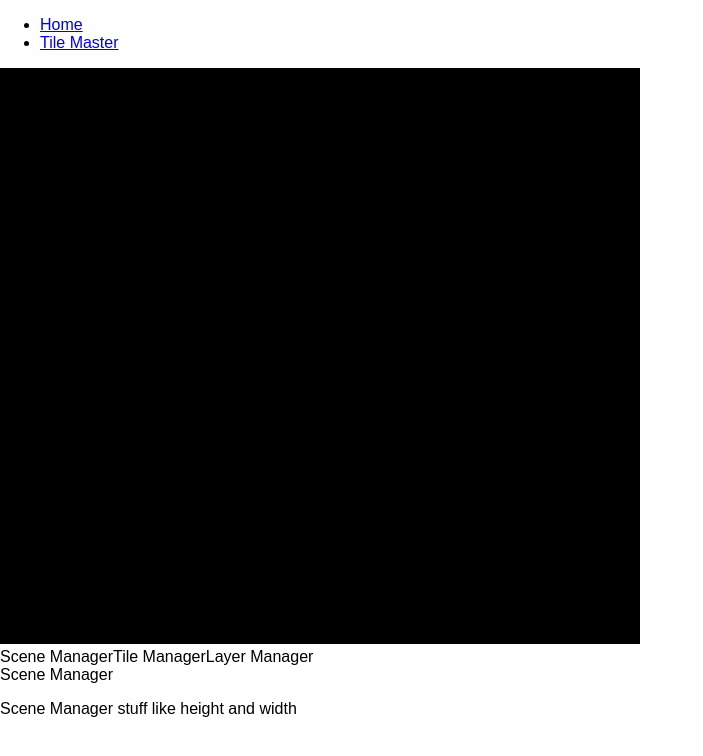
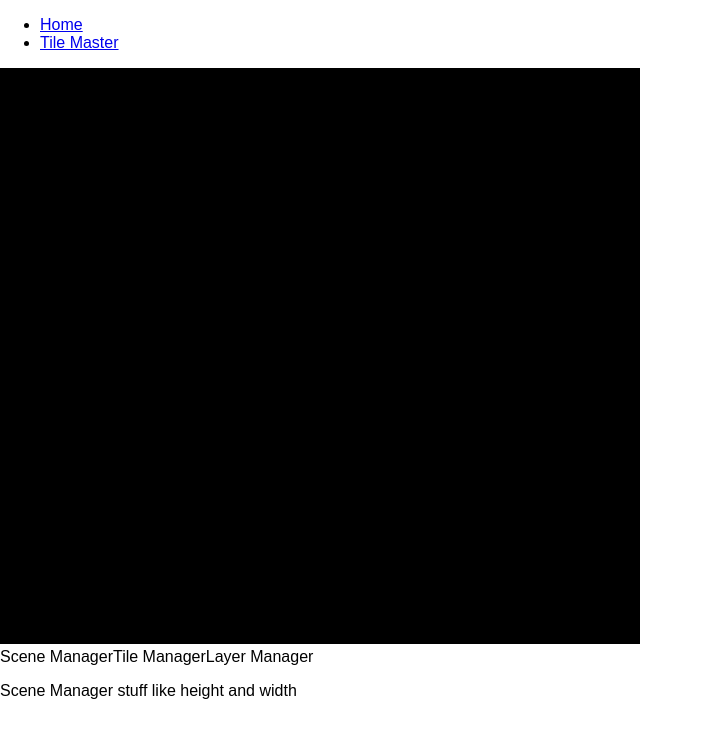
Before and after one commit to elyctech/reality-platform-react, a React app: page /tile-master in a window 1280 px wide. Both pictures are taken after a click on the element "Scene Manager". Shown: the top 756 px of the page, without its empty margins (0-703 px from the left). Built offline with nearby package versions, Linux system fonts and the light colour scheme.

Commit message:
Simplify ToolDrawer component

```diff
--- a/src/tile-master/ToolDrawer.js
+++ b/src/tile-master/ToolDrawer.js
@@ -5,14 +5,9 @@ class ToolDrawer extends React.Component
   render()
   {
     return (
-      <article  className = "tool-drawer">
-        <span   className = "tool-title">
-          {this.props.title}
-        </span>
-        <div>
-          {this.props.children}
-        </div>
-      </article>
+      <div  className = "tool-drawer">
+        {this.props.children}
+      </div>
     );
   }
 }
```
